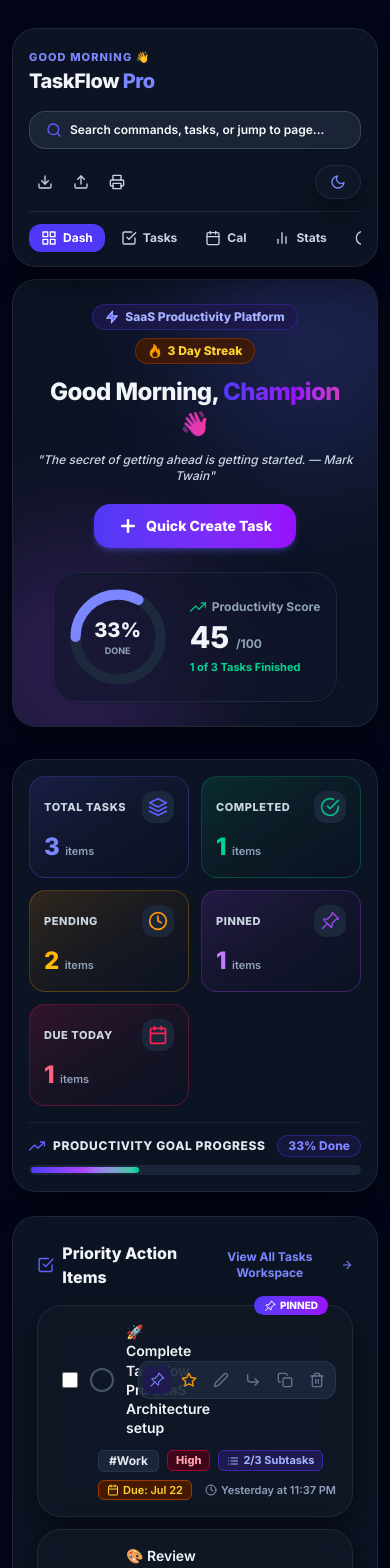
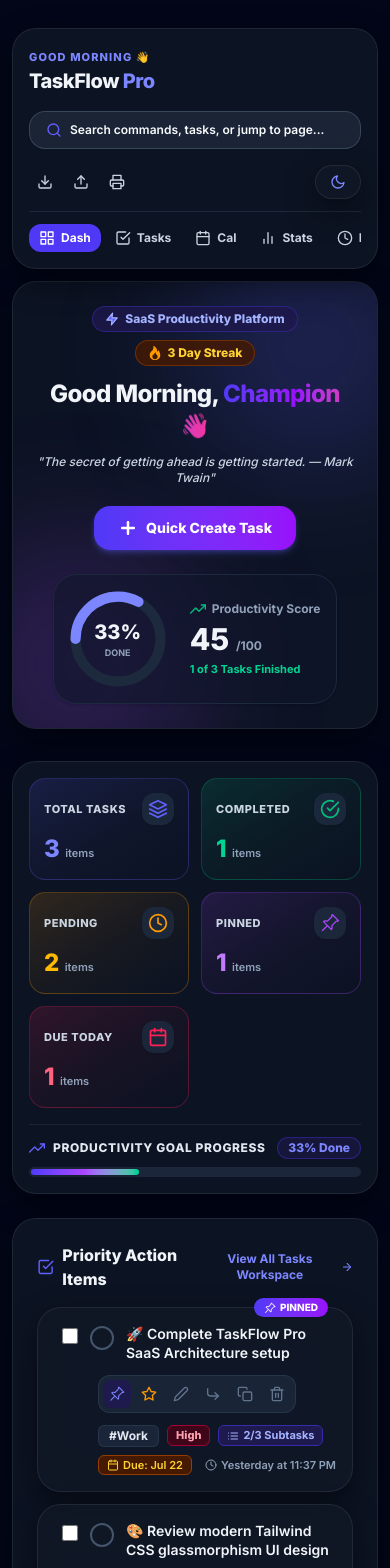
Before and after one commit to bunnyvalluri/To-do-list-React, a React (Vite) app: page / in a window 390 px wide. Shown: the top 1568 px of the page. Built offline with nearby package versions, Linux system fonts and the light colour scheme.

Commit message:
Fix mobile navigation bar tab truncation in Header.jsx

```diff
--- a/src/components/TaskCard.jsx
+++ b/src/components/TaskCard.jsx
@@ -127,6 +127,66 @@
   const subtasks = task.subtasks || [];
   const completedSubsCount = subtasks.filter(s => s.completed).length;
 
+  const renderActionButtons = () => (
+    <>
+      <button
+        onClick={() => onTogglePin(task.id)}
+        className={`p-1.5 rounded-lg transition-colors ${
+          task.pinned
+            ? 'text-indigo-600 dark:text-indigo-400 bg-indigo-50 dark:bg-indigo-950'
+            : 'text-slate-500 hover:text-indigo-600 dark:hover:text-indigo-400 hover:bg-slate-100 dark:hover:bg-slate-700'
+        }`}
+        title={task.pinned ? 'Unpin Task' : 'Pin Task to Top'}
+      >
+        <BsPinAngle className="w-4 h-4" />
+      </button>
+
+      <button
+        onClick={() => onToggleFavorite(task.id)}
+        className={`p-1.5 rounded-lg transition-colors ${
+          task.favorite
+            ? 'text-amber-500 fill-amber-500'
+            : 'text-slate-500 hover:text-amber-500 hover:bg-slate-100 dark:hover:bg-slate-700'
+        }`}
+        title={task.favorite ? 'Remove Favorite' : 'Mark Favorite'}
+      >
+        <FiStar className="w-4 h-4" />
+      </button>
+
+      <button
+        onClick={() => setIsEditing(true)}
+        className="p-1.5 rounded-lg text-slate-500 hover:text-indigo-600 dark:hover:text-indigo-400 hover:bg-slate-100 dark:hover:bg-slate-700 transition-colors"
+        title="Edit Task"
+      >
+        <FiEdit2 className="w-4 h-4" />
+      </button>
+
+      <button
+        onClick={() => onDuplicate(task.id)}
+        className="p-1.5 rounded-lg text-slate-500 hover:text-indigo-600 dark:hover:text-indigo-400 hover:bg-slate-100 dark:hover:bg-slate-700 transition-colors"
+        title="Duplicate Task"
+      >
+        <FiCornerDownRight className="w-4 h-4" />
+      </button>
+
+      <button
+        onClick={handleCopy}
+        className="p-1.5 rounded-lg text-slate-500 hover:text-indigo-600 dark:hover:text-indigo-400 hover:bg-slate-100 dark:hover:bg-slate-700 transition-colors"
+        title="Copy to Clipboard"
+      >
+        <FiCopy className="w-4 h-4" />
+      </button>
+
+      <button
+        onClick={() => onDeleteRequest(task.id)}
+        className="p-1.5 rounded-lg text-slate-500 hover:text-rose-600 dark:hover:text-rose-400 hover:bg-rose-50 dark:hover:bg-rose-950/60 transition-colors"
+        title="Delete Task"
+      >
+        <FiTrash2 className="w-4 h-4" />
+      </button>
+    </>
+  );
+
   return (
     <motion.div
       layout
@@ -175,15 +235,15 @@
       )}
 
       <div className="flex flex-col gap-3 pl-2">
-        {/* Top Header Row: Checkbox + Checkmark + Title + Action Bar */}
-        <div className="flex items-center justify-between gap-3">
-          <div className="flex items-center gap-3 min-w-0 flex-1">
+        {/* Top Header Row: Checkbox + Checkmark + Title + Desktop Action Bar */}
+        <div className="flex items-start justify-between gap-3">
+          <div className="flex items-start gap-3 min-w-0 flex-1">
             {/* Multi-Select Checkbox */}
             <input
               type="checkbox"
               checked={isSelected}
               onChange={() => onToggleSelect(task.id)}
-              className="w-4 h-4 rounded border-slate-300 text-indigo-600 focus:ring-indigo-500 cursor-pointer shrink-0"
+              className="w-4 h-4 rounded border-slate-300 text-indigo-600 focus:ring-indigo-500 cursor-pointer shrink-0 mt-1"
               aria-label={`Select task: ${task.title}`}
             />
 
@@ -192,7 +252,7 @@
               whileHover={{ scale: 1.15 }}
               whileTap={{ scale: 0.9 }}
               onClick={() => onToggleComplete(task.id)}
-              className={`w-6 h-6 rounded-full border-2 flex items-center justify-center transition-all shrink-0 ${
+              className={`w-6 h-6 rounded-full border-2 flex items-center justify-center transition-all shrink-0 mt-0.5 ${
                 task.completed
                   ? 'bg-emerald-500 border-emerald-500 text-white shadow-md shadow-emerald-500/30'
                   : 'border-slate-300 dark:border-slate-600 hover:border-emerald-500 dark:hover:border-emerald-400'
@@ -217,67 +277,20 @@
             )}
           </div>
 
-          {/* Action Buttons Toolbar */}
+          {/* Desktop Floating Action Toolbar (Top right on desktop) */}
           {!isEditing && (
-            <div className="flex items-center gap-1 opacity-100 sm:opacity-0 group-hover:opacity-100 transition-opacity bg-white/90 dark:bg-slate-800/90 p-1 rounded-xl border border-slate-200/60 dark:border-slate-700/60 shadow-xs shrink-0">
-              <button
-                onClick={() => onTogglePin(task.id)}
-                className={`p-1.5 rounded-lg transition-colors ${
-                  task.pinned
-                    ? 'text-indigo-600 dark:text-indigo-400 bg-indigo-50 dark:bg-indigo-950'
-                    : 'text-slate-500 hover:text-indigo-600 dark:hover:text-indigo-400 hover:bg-slate-100 dark:hover:bg-slate-700'
-                }`}
-                title={task.pinned ? 'Unpin Task' : 'Pin Task to Top'}
-              >
-                <BsPinAngle className="w-4 h-4" />
-              </button>
-
-              <button
-                onClick={() => onToggleFavorite(task.id)}
-                className={`p-1.5 rounded-lg transition-colors ${
-                  task.favorite
-                    ? 'text-amber-500 fill-amber-500'
-                    : 'text-slate-500 hover:text-amber-500 hover:bg-slate-100 dark:hover:bg-slate-700'
-                }`}
-                title={task.favorite ? 'Remove Favorite' : 'Mark Favorite'}
-              >
-                <FiStar className="w-4 h-4" />
-              </button>
-
-              <button
-                onClick={() => setIsEditing(true)}
-                className="p-1.5 rounded-lg text-slate-500 hover:text-indigo-600 dark:hover:text-indigo-400 hover:bg-slate-100 dark:hover:bg-slate-700 transition-colors"
-                title="Edit Task"
-              >
-                <FiEdit2 className="w-4 h-4" />
-              </button>
-
-              <button
-                onClick={() => onDuplicate(task.id)}
-                className="p-1.5 rounded-lg text-slate-500 hover:text-indigo-600 dark:hover:text-indigo-400 hover:bg-slate-100 dark:hover:bg-slate-700 transition-colors"
-                title="Duplicate Task"
-              >
-                <FiCornerDownRight className="w-4 h-4" />
-              </button>
-
-              <button
-                onClick={handleCopy}
-                className="p-1.5 rounded-lg text-slate-500 hover:text-indigo-600 dark:hover:text-indigo-400 hover:bg-slate-100 dark:hover:bg-slate-700 transition-colors"
-                title="Copy to Clipboard"
-              >
-                <FiCopy className="w-4 h-4" />
-              </button>
-
-              <button
-                onClick={() => onDeleteRequest(task.id)}
-                className="p-1.5 rounded-lg text-slate-500 hover:text-rose-600 dark:hover:text-rose-400 hover:bg-rose-50 dark:hover:bg-rose-950/60 transition-colors"
-                title="Delete Task"
-              >
-                <FiTrash2 className="w-4 h-4" />
-              </button>
+            <div className="hidden sm:flex items-center gap-1 opacity-0 group-hover:opacity-100 transition-opacity bg-white/90 dark:bg-slate-800/90 p-1 rounded-xl border border-slate-200/60 dark:border-slate-700/60 shadow-xs shrink-0 items-start">
+              {renderActionButtons()}
             </div>
           )}
         </div>
+
+        {/* Mobile Action Buttons Toolbar (Dedicated clean line below title on mobile) */}
+        {!isEditing && (
+          <div className="flex sm:hidden items-center gap-1 bg-slate-100/90 dark:bg-slate-800/80 p-1 rounded-xl border border-slate-200/60 dark:border-slate-700/60 w-fit pl-1 ml-9">
+            {renderActionButtons()}
+          </div>
+        )}
 
         {/* Inline Edit Form */}
         {isEditing && (
@@ -340,7 +353,7 @@
           </div>
         )}
 
-        {/* Bottom Badges Row (Placed underneath title in dedicated full row) */}
+        {/* Bottom Badges Row */}
         {!isEditing && (
           <div className="flex flex-wrap items-center gap-2 pl-9 text-xs">
             {/* Category Badge */}
--- a/src/components/layout/Header.jsx
+++ b/src/components/layout/Header.jsx
@@ -43,7 +43,7 @@
     { id: 'calendar', label: 'Cal', icon: <FiCalendar className="w-4 h-4" /> },
     { id: 'analytics', label: 'Stats', icon: <FiBarChart2 className="w-4 h-4" /> },
     { id: 'focus', label: 'Focus', icon: <FiClock className="w-4 h-4" /> },
-    { id: 'settings', label: 'Set', icon: <FiSettings className="w-4 h-4" /> }
+    { id: 'settings', label: 'Settings', icon: <FiSettings className="w-4 h-4" /> }
   ];
 
   return (
@@ -122,14 +122,14 @@
       </div>
 
       {/* Mobile Page Navigation Bar */}
-      <div className="flex md:hidden items-center justify-between gap-1 mt-3 pt-3 border-t border-slate-200/60 dark:border-slate-800 overflow-x-auto scrollbar-none">
+      <div className="flex md:hidden items-center justify-start gap-1 mt-3 pt-3 border-t border-slate-200/60 dark:border-slate-800 overflow-x-auto scrollbar-none pb-0.5 w-full">
         {mobileNavItems.map((item) => {
           const isActive = activePage === item.id;
           return (
             <button
               key={item.id}
               onClick={() => setActivePage(item.id)}
-              className={`px-3 py-1.5 rounded-xl text-xs font-bold transition-all flex items-center gap-1.5 ${
+              className={`shrink-0 px-2.5 py-1.5 rounded-xl text-xs font-bold transition-all flex items-center gap-1.5 whitespace-nowrap ${
                 isActive
                   ? 'bg-indigo-600 text-white shadow-xs'
                   : 'text-slate-600 dark:text-slate-300 hover:bg-slate-100 dark:hover:bg-slate-800'
```
